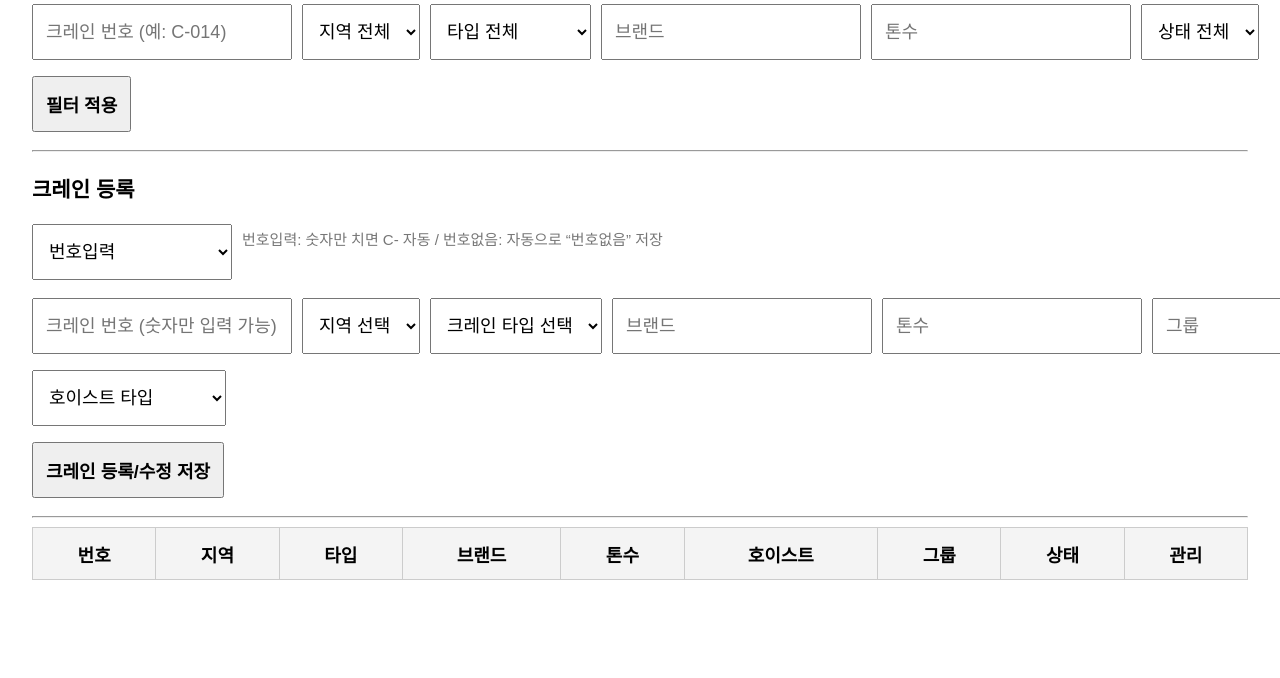
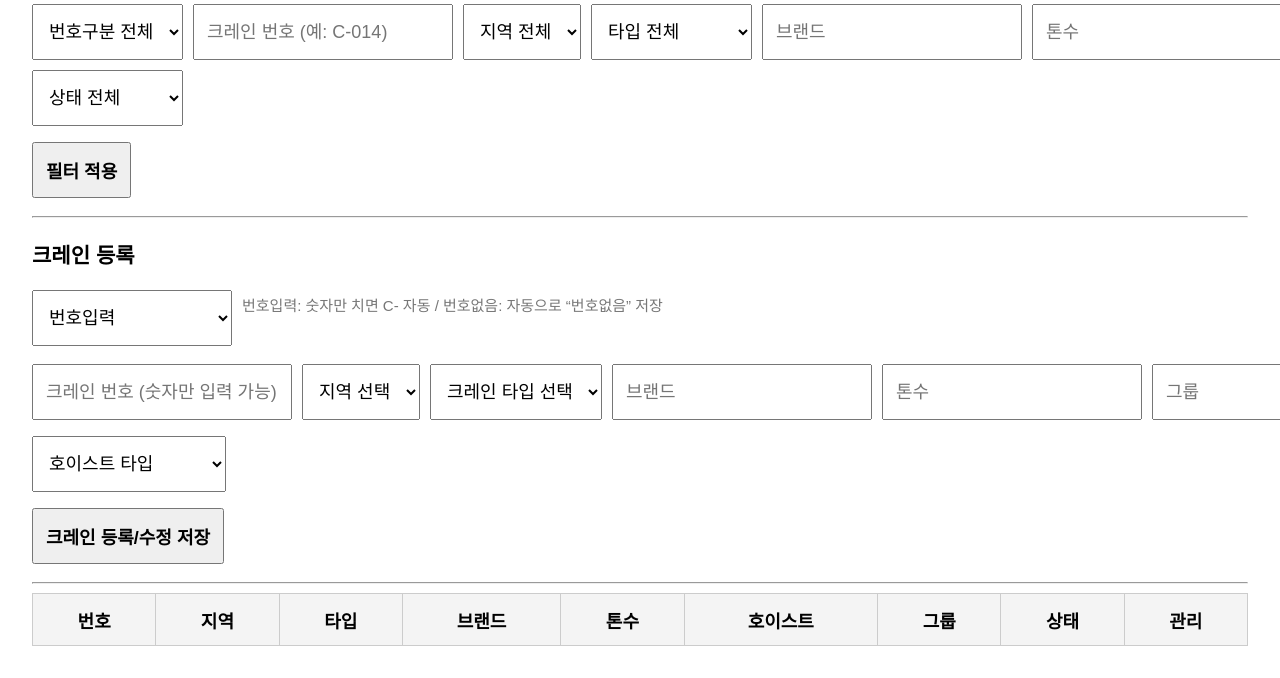
Before and after one commit to house4072-cloud/HCMS, a plain HTML site: page cranes.html in a window 1280 px wide. Shown: the part 122-800 px from the top of the page. Drawn offline with nearby package versions, Linux system fonts and the light colour scheme; no server answers.

Commit message:
Update cranes.html

```diff
--- a/cranes.html
+++ b/cranes.html
@@ -84,6 +84,12 @@
 
   <!-- 필터 -->
   <div class="filter-box">
+    <select id="f_no_mode" onchange="applyNoModeFilterUI()">
+      <option value="">번호구분 전체</option>
+      <option value="input">번호입력</option>
+      <option value="none">번호없음</option>
+    </select>
+
     <input id="f_no" placeholder="크레인 번호 (예: C-014)" />
 
     <!-- ✅ A/B 선택 복구 -->
```
